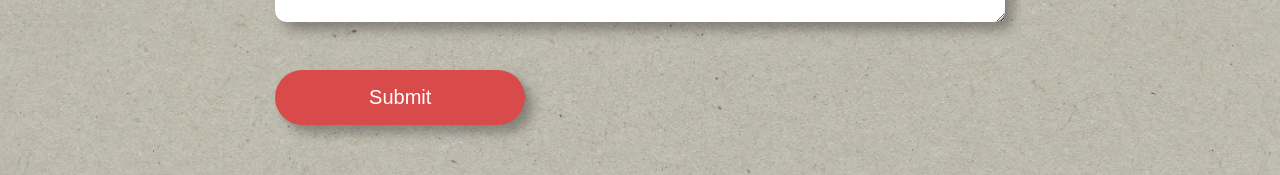
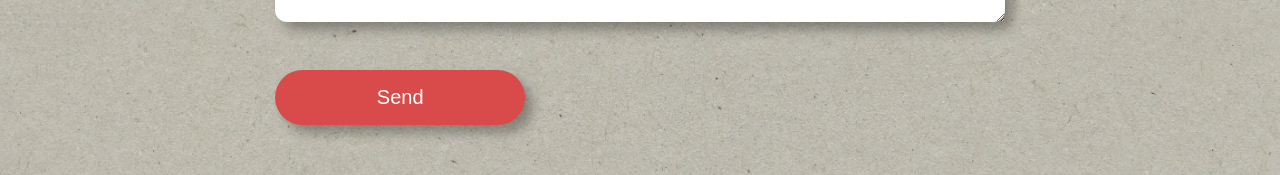
Before and after one commit to mikelee/portfolio-next, a Next.js app: page / in a window 1280 px wide. Shown: the part 2493-2668 px from the top of the page. Built offline with nearby package versions, Linux system fonts and the light colour scheme.

Commit message:
Change submit button text to 'Send'

```diff
--- a/sections/contact/contact.tsx
+++ b/sections/contact/contact.tsx
@@ -26,7 +26,7 @@ const Contact = () => (
                     Message
                     <textarea name='message' rows={12} placeholder="What's on your mind..." required />
                 </label>
-                <button type='submit'>Submit</button>
+                <button type='submit'>Send</button>
             </NetlifyForm>
         </div>
     </div>
```
